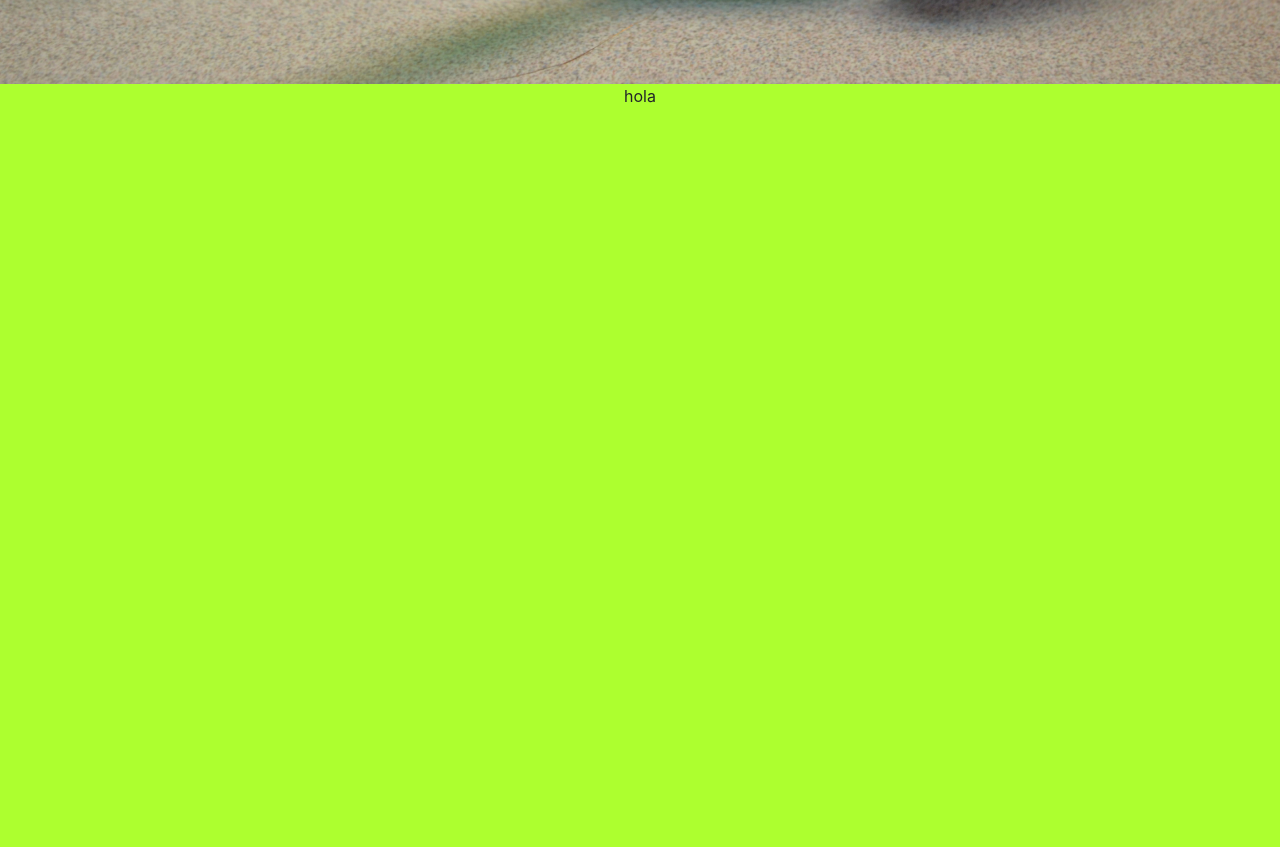
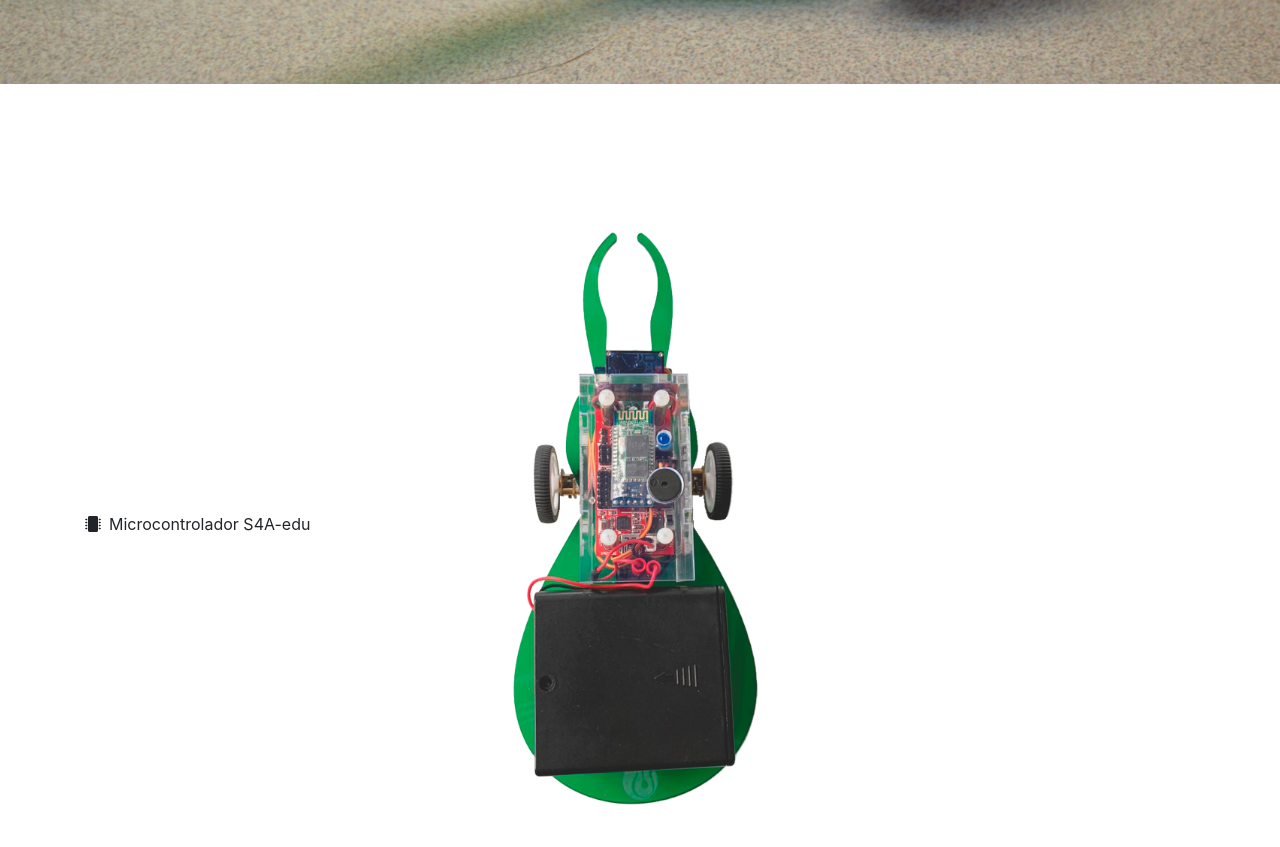
Before and after one commit to GsusLara/Robbie, a React app: page / in a window 1280 px wide. Shown: the part 716-1563 px from the top of the page. Built offline with nearby package versions, Linux system fonts and the light colour scheme.

Commit message:
ilustracion seccion2

```diff
--- a/src/js/component/arquitectura.js
+++ b/src/js/component/arquitectura.js
@@ -0,0 +1,23 @@
+import React from "react";
+
+import "../../styles/arquitectura.scss";
+
+export const Arquitectura = () => {
+	return (
+		<div className="container-fluid m-0 p-0">
+			<div className="margen"></div>
+			<div className="container">
+				<div className="row cuerpo">
+					<div className="col-9 align-self-center text-left">
+						<i className="fas fa-microchip"></i>
+						<span className="p-2">Microcontrolador S4A-edu</span>
+					</div>
+
+					{/* <div className="col-sm-12">parte 2</div>
+					<div className="col-sm-12">parte 3</div>
+					<div className="col-sm-12">parte 4</div> */}
+				</div>
+			</div>
+		</div>
+	);
+};
--- a/src/js/views/home.js
+++ b/src/js/views/home.js
@@ -2,6 +2,7 @@ import React, { useEffect, useRef, useContext } from "react";
 import { Context } from "../store/appContext";
 import "../../styles/home.scss";
 import { Principal } from "../component/principal";
+import { Arquitectura } from "../component/arquitectura";
 
 export const Home = () => {
 	const { store, actions } = useContext(Context);
@@ -35,13 +36,12 @@ export const Home = () => {
 	}, []);
 
 	return (
-		<div ref={h} className="container-fluid text-center p-0 m-0">
-			<div id="principal" className="container-fluid p-0 m-0 text-center secciones">
+		<div className="container-fluid text-center p-0 m-0">
+			<div ref={h} id="principal" className="container-fluid p-0 m-0 text-center secciones">
 				<Principal />
 			</div>
 			<div ref={i} id="info" className="container-fluid p-0 m-0 text-center secciones">
-				{" "}
-				<div className="container contenido">hola</div>{" "}
+				<Arquitectura />
 			</div>
 			<div ref={p} id="Proyectos" className="container-fluid p-0 m-0 text-center secciones">
 				{" "}
--- /dev/null
+++ b/src/styles/arquitectura.scss
@@ -0,0 +1,13 @@
+.cuerpo{
+    height: 80vh;
+    background-image: url(../img/robot.png);
+    background-repeat: no-repeat;
+    background-size: 60vh;
+    background-position-x: center;
+}
+
+@media (max-width: 768px) {
+    .cuerpo{
+        background-position-x: 35vw;
+    }
+}
--- a/src/styles/home.scss
+++ b/src/styles/home.scss
@@ -3,9 +3,6 @@
 }
 #principal{
     background: white
-}
-#info{
-    background: greenyellow;
 }
 #Proyectos{
     background: skyblue;
@@ -13,3 +10,7 @@
 #contacto{
     background: pink;
 }
+.margen{
+    height: 15vh;
+    width: 100vw;
+}
```
Also changed, not shown: src/img/robot.png (added).
